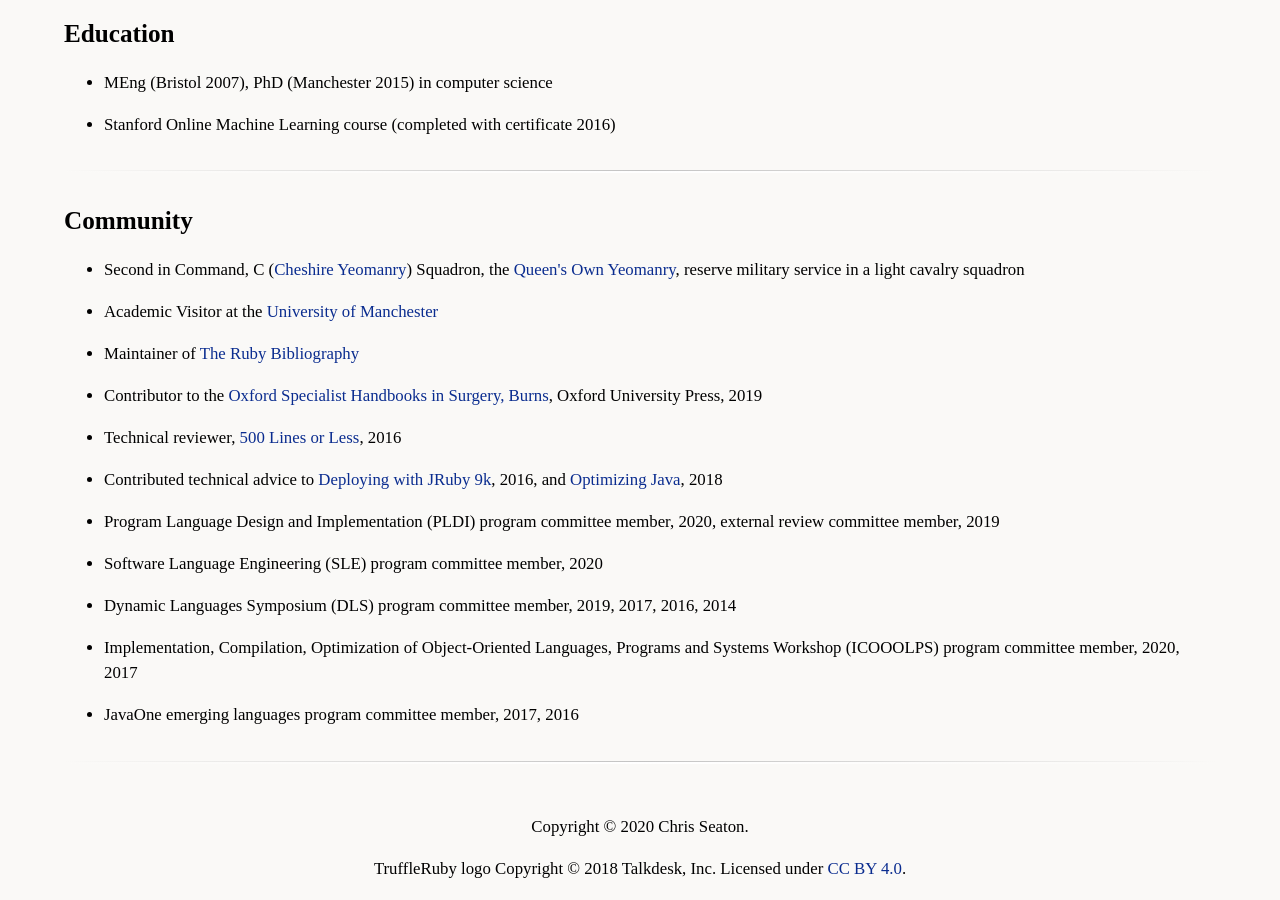
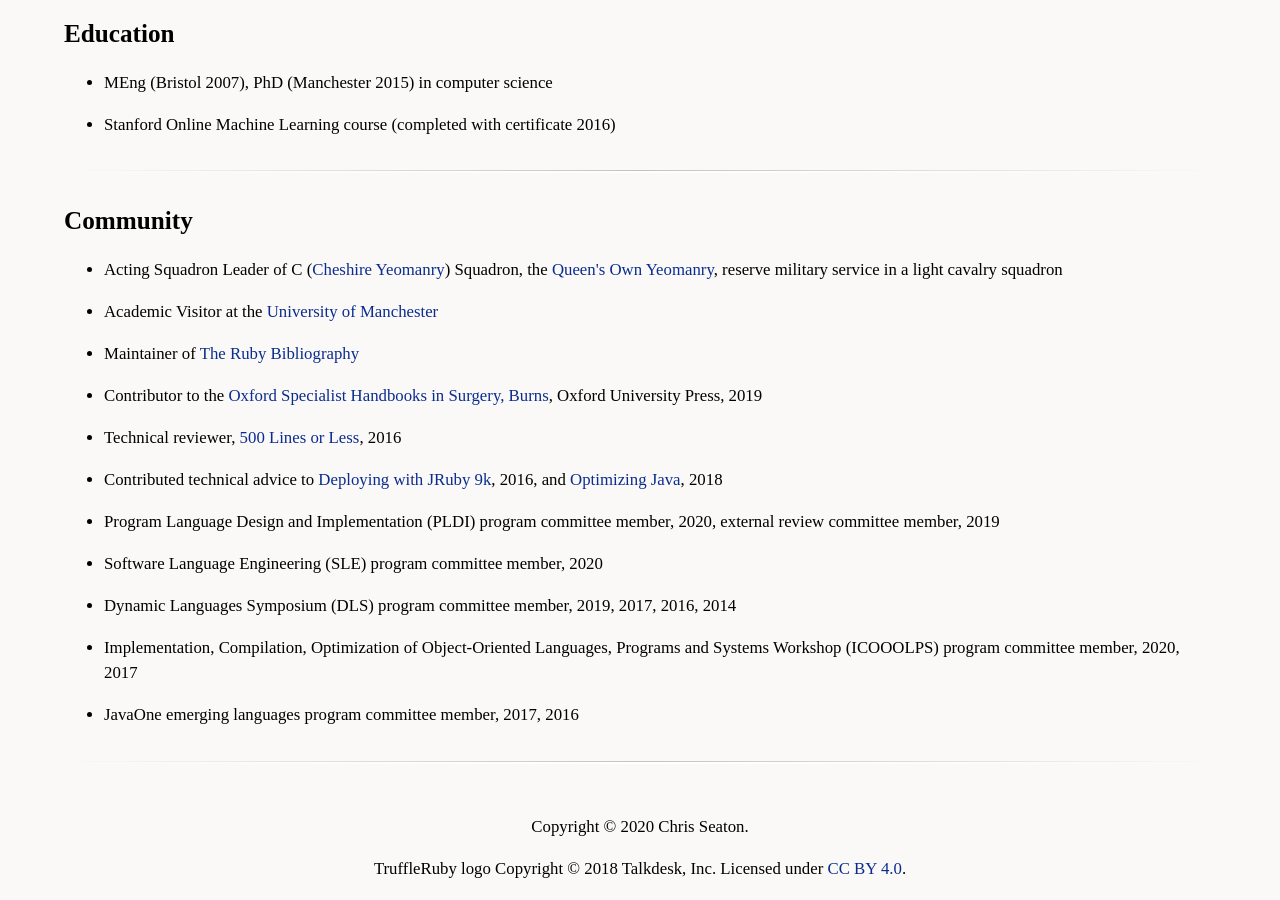
Before and after one commit to chrisseaton/chrisseaton.github.io, a Jekyll site: the page built from index.md, in a window 1280 px wide and 900 px high, scrolled down 6755 px. Built offline with Jekyll 4.4.1, drawn with Linux system fonts in a browser that asks for light colours; nearby versions of some CDN libraries; some web fonts are replaced.

Commit message:
Update Army job

```diff
--- a/index.md
+++ b/index.md
@@ -570,7 +570,7 @@ packrat parsing.</p>
 
 <ul class="list">
     <li>
-        Second in Command, C (<a href="https://en.wikipedia.org/wiki/Cheshire_Yeomanry">Cheshire Yeomanry</a>) Squadron, the <a href="https://en.wikipedia.org/wiki/Queen%27s_Own_Yeomanry">Queen's Own Yeomanry</a>, reserve military service in a light cavalry squadron
+        Acting Squadron Leader of C (<a href="https://en.wikipedia.org/wiki/Cheshire_Yeomanry">Cheshire Yeomanry</a>) Squadron, the <a href="https://en.wikipedia.org/wiki/Queen%27s_Own_Yeomanry">Queen's Own Yeomanry</a>, reserve military service in a light cavalry squadron
     </li>
     <li>
         Academic Visitor at the <a href="https://www.manchester.ac.uk/">University of
```
